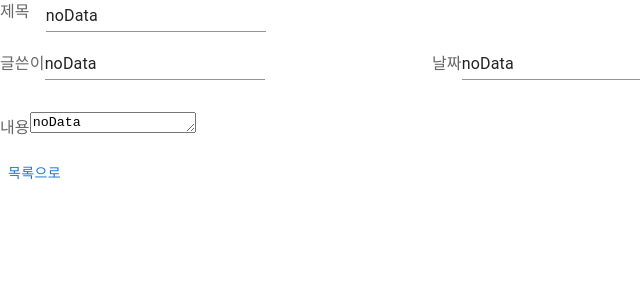
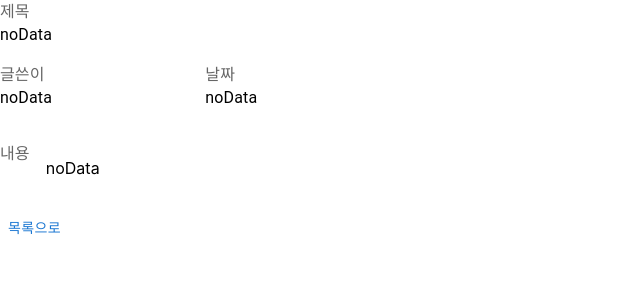
Before and after one commit to SangHwi-Back/ReactDojo, a React (Create React App) app in the folder simple-table/: page /detail in a window 1280 px wide. Shown: the top 300 px of the page, without its empty margins (0-640 px from the left). Built offline with nearby package versions, Linux system fonts and the light colour scheme.

Commit message:
Add create page

```diff
--- a/simple-table/src/TableDetail.tsx
+++ b/simple-table/src/TableDetail.tsx
@@ -1,7 +1,6 @@
 import {data, TableData, defaultData} from "./data";
-import {useLocation, useNavigate} from "react-router-dom";
-import {TextareaAutosize, Button, FormLabel, Stack, Input} from "@mui/material";
-import Grid from '@mui/material/Grid2';
+import {useLocation} from "react-router-dom";
+import TableDetailForm from "./TableDetailForm";
 
 function getData(dataKey: string): TableData {
   return data.list.find((item: TableData) => {
@@ -25,45 +24,7 @@ function parseQueryString(queryString: string): Record<string, string> {
 
 export default function TableDetail() {
   const dataKey = parseQueryString(useLocation().search).dataKey;
-  console.log(useLocation().search);
-  const navigate = useNavigate();
   const data = getData(dataKey);
 
-  return (
-    <Grid container spacing={2}>
-      <Grid size={12}>
-        <Stack direction="row" spacing={2}>
-          <FormLabel htmlFor={'title'}>제목</FormLabel>
-          <Input name={'title'} value={data.title}/>
-        </Stack>
-      </Grid>
-
-      <Grid size={4}>
-        <FormLabel htmlFor={'author'}>글쓴이</FormLabel>
-        <Input name={'author'} value={data.author}/>
-      </Grid>
-
-      <Grid size={4}>
-        <FormLabel htmlFor={'date'}>날짜</FormLabel>
-        <Input name={'date'} value={data.date}/>
-      </Grid>
-
-      <Grid size={12}>
-        <Stack direction="row" spacing={2}>
-          {data.tags.map((tagName)=><Button>{tagName}</Button>)}
-        </Stack>
-      </Grid>
-
-      <Grid size={12}>
-        <FormLabel htmlFor={'contents'}>내용</FormLabel>
-        <TextareaAutosize value={data.contents}/>
-      </Grid>
-
-      <Grid size={12}>
-        <Button onClick={() => {
-          navigate('/');
-        }}>목록으로</Button>
-      </Grid>
-    </Grid>
-  )
+  return <TableDetailForm editable={false} data={data}/>;
 }
--- a/simple-table/src/TableDetailCreate.tsx
+++ b/simple-table/src/TableDetailCreate.tsx
@@ -1,3 +1,6 @@
+import TableDetailForm from "./TableDetailForm";
+import { emptyData } from './data';
+
 export default function TableDetailCreate() {
-  return <><p>TableDetailCreate</p></>
+  return <TableDetailForm editable={true} data={emptyData} />;
 };
--- /dev/null
+++ b/simple-table/src/TableDetailForm.tsx
@@ -0,0 +1,67 @@
+import Grid from "@mui/material/Grid2";
+import {Box, Button, Chip, FormLabel, Input, Stack, TextareaAutosize, Typography} from "@mui/material";
+import {TableData} from "./data";
+import {useNavigate} from "react-router-dom";
+import React, {useState} from "react";
+
+export default function TableDetailForm({editable, data}: {editable: boolean, data: TableData}) {
+  const navigate = useNavigate(),
+    [title, setTitle] = useState(data.title),
+    [author, setAuthor] = useState(data.author),
+    [date, setDate] = useState(data.date),
+    [contents, setContents] = useState(data.contents);
+
+  return (
+    <Grid container spacing={2} maxWidth={'sm'}>
+      <Grid size={12}>
+        <FormLabel htmlFor={'title'}>{'제목'}</FormLabel>
+        { editable
+          ? <Input value={title} onChange={(e) => setTitle(e.target.value)} />
+          : <Typography component={'h3'} >{title}</Typography>
+        }
+      </Grid>
+
+      <Grid size={4}>
+        <FormLabel htmlFor={'author'}>{'글쓴이'}</FormLabel>
+        { editable
+          ? <Input name={'author'} value={author} onChange={(e) => setAuthor(e.target.value)} />
+          : <Typography component={'h3'} >{author}</Typography>
+        }
+      </Grid>
+
+      <Grid size={4}>
+        <FormLabel htmlFor={'date'}>{'날짜'}</FormLabel>
+        { editable
+          ? <Input name={'date'} value={date} onChange={(e) => setDate(e.target.value)} />
+          : <Typography component={'h3'} >{date}</Typography>
+        }
+      </Grid>
+
+      <Grid size={12}>
+        <Stack direction="row" spacing={2}>
+          {data.tags.map((tagName)=><Chip label={tagName} variant={'outlined'}/>)}
+        </Stack>
+      </Grid>
+
+      <Grid size={12} sx={{display: 'contents'}}>
+        <FormLabel htmlFor={'contents'}>내용</FormLabel>
+        { editable
+          ? <TextareaAutosize value={contents}
+                              minRows={4}
+                              onChange={(e) => setContents(e.target.value)}/>
+          : <Box><p>{contents}</p></Box>
+        }
+      </Grid>
+
+      <Grid size={12}>
+        { editable
+          ? <Stack direction={'row'} justifyContent={'space-between'}>
+            <Button variant={'contained'} onClick={() => { navigate('/'); }}>작성하기</Button>
+            <Button onClick={() => { navigate('/'); }}>목록으로</Button>
+            </Stack>
+          : <Button onClick={() => { navigate('/'); }}>목록으로</Button>
+        }
+      </Grid>
+    </Grid>
+  )
+}
--- a/simple-table/src/TableList.tsx
+++ b/simple-table/src/TableList.tsx
@@ -59,6 +59,7 @@ function TableActionBar({filterType, setFilterType}: {
 }) {
   const isNumber = filterType === FilterType.number;
   const nextFilterTYpe = isNumber ? FilterType.viewCount : FilterType.number;
+  const navigate = useNavigate();
 
   function getFilterButton() {
     return <IconButton onClick={() => setFilterType(nextFilterTYpe)}>
@@ -73,8 +74,7 @@ function TableActionBar({filterType, setFilterType}: {
   return <Box>
     <Stack direction="row" justifyContent={'space-between'}>
       {getFilterButton()}
-      <IconButton onClick={() => {
-      }} color={'primary'}>
+      <IconButton onClick={() => { navigate('/create') }} color={'primary'}>
         <CreateIcon/>
       </IconButton>
     </Stack>
@@ -95,16 +95,13 @@ function ContainerContents({filterType}: {filterType: FilterType}) {
 
   return <TableBody>
     {getListData(filterType).map((item) => (
-      <TableRow key={item.key} hover>
+      <TableRow key={item.key} onClick={() => navigateTo(item.key)} hover>
         <TableCell component={'th'}
                    scope={'row'}
                    align={'right'}>
           {item.number}
         </TableCell>
-        <TableCell align={'left'}
-                   onClick={() => navigateTo(item.key)}
-
-        >{item.title}</TableCell>
+        <TableCell align={'left'}>{item.title}</TableCell>
         <TableCell align={'left'}>{item.author}</TableCell>
         <TableCell align={'right'}>{item.date}</TableCell>
         <TableCell align={'right'}>{item.viewCount}</TableCell>
--- a/simple-table/src/data.ts
+++ b/simple-table/src/data.ts
@@ -280,6 +280,16 @@ export const defaultData: TableData = {
     viewCount: 'noData'
 };
 
+export const emptyData: TableData = {
+    key: '',
+    title: '',
+    author: '',
+    date: '',
+    contents: '',
+    tags: [],
+    viewCount: ''
+};
+
 if (isNotValid) {
     data.list = [defaultData];
 }
```
